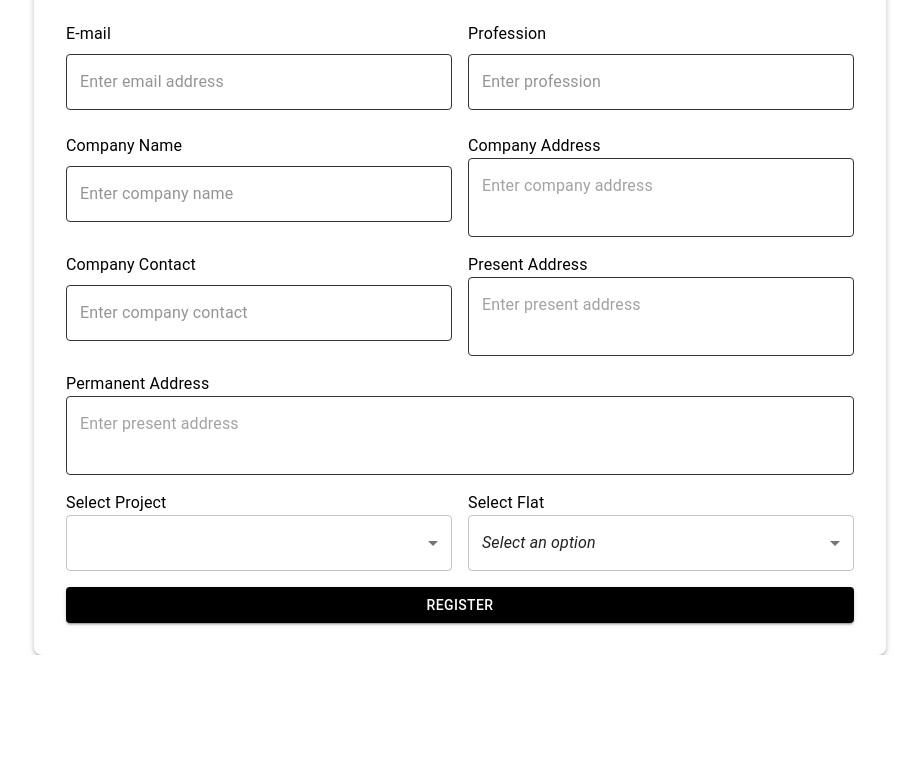
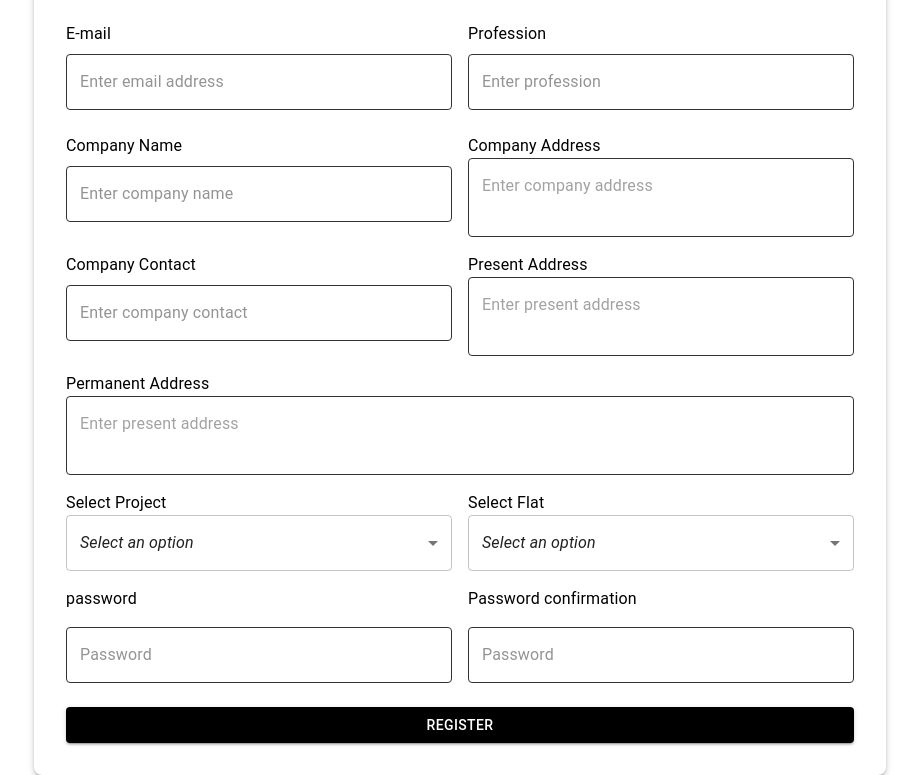
Before and after one commit to himdrakibulislam/rem-frontend, a React (Create React App) app: page /sign-up in a window 1280 px wide. Shown: the part 953-1728 px from the top of the page, without its empty margins (180-1099 px from the left). Before the commit the page ends 1608 px from the top, so only its background shows below. Built offline with nearby package versions, Linux system fonts and the light colour scheme.

Commit message:
user-roles-permission-mange

```diff
--- a/src/components/CustomTab.js
+++ b/src/components/CustomTab.js
@@ -42,12 +42,12 @@ const CustomTabs = styled(Tabs)(({ theme }) => ({
   },
 }));
 
-const CustomTab = styled(Tab)(({ theme, dynamicWidth }) => ({
+const CustomTab = styled(Tab)(({ theme, dynamicwidth }) => ({
   margin: "4px",
   textTransform: "none",
   fontWeight: "bold",
   borderRadius: "3px",
-  width: dynamicWidth,
+  width: dynamicwidth,
   "&:hover": {
     backgroundColor: "#ffffff",
     boxShadow: "0 4px 20px rgba(255, 255, 255, 0.5)",
@@ -71,7 +71,7 @@ const CustomTabComponent = ({ tabs,width= "47.5%" }) => {
       <Box sx={{ backgroundColor: "#b0b0b2a5", borderRadius: "6px" }}>
         <CustomTabs  value={value} onChange={handleChange}>
           {tabs.map((tab, index) => (
-            <CustomTab label={tab.label} dynamicWidth={width} {...a11yProps(index)} key={index} />
+            <CustomTab label={tab.label} dynamicwidth={width} {...a11yProps(index)} key={index} />
           ))}
         </CustomTabs>
       </Box>
--- a/src/components/Sidebar/Sidebar.js
+++ b/src/components/Sidebar/Sidebar.js
@@ -14,6 +14,7 @@ import logo from "../../assets/logo.png";
 import { Link, Outlet, useLocation } from "react-router-dom";
 import DashboardAppBar from "../AppBar";
 import { DASHBOARD_NAVIGATION } from "../../data/dashboardnav";
+import { useAuth } from "../../context/AuthContext";
 const drawerWidth = 240;
 
 function AdminSideBar(props) {
@@ -21,7 +22,7 @@ function AdminSideBar(props) {
   const location = useLocation();
   const [mobileOpen, setMobileOpen] = React.useState(false);
   const [isClosing, setIsClosing] = React.useState(false);
-
+  const { hasRole, hasPermission } = useAuth();
   const handleDrawerClose = () => {
     setIsClosing(true);
     setMobileOpen(false);
@@ -61,6 +62,15 @@ function AdminSideBar(props) {
       <Divider />
       <List>
         {DASHBOARD_NAVIGATION.map((nav, index) => {
+          const hasAccess =
+            (!nav.requiredRoles ||
+              nav.requiredRoles.some((role) => hasRole(role))) &&
+            (!nav.requiredPermissions ||
+              nav.requiredPermissions.some((permission) =>
+                hasPermission(permission)
+              ));
+          // Render the item only if the user has access
+          if (!hasAccess) return null;
           const isSelected = location.pathname === `/${nav.path}`;
           return (
             <ListItem key={index} disablePadding>
--- /dev/null
+++ b/src/components/UserTable.js
@@ -0,0 +1,85 @@
+import React, { useState, useEffect } from "react";
+import {
+  Table,
+  TableBody,
+  TableCell,
+  TableContainer,
+  TableHead,
+  TableRow,
+  Paper,
+  TablePagination,
+} from "@mui/material";
+import axios from "../lib/axios/axios";
+
+const UserTable = () => {
+  const [users, setUsers] = useState([]);
+  const [page, setPage] = useState(0);
+  const [rowsPerPage, setRowsPerPage] = useState(10);
+  const [totalUsers, setTotalUsers] = useState(0);
+
+  // Fetch users based on the current page and rows per page
+  useEffect(() => {
+    const fetchData = async () => {
+      const response = await axios.get(
+        `/api/get-users?page=${page + 1}&per_page=${rowsPerPage}`
+      );
+      setUsers(response.data.data);
+      setTotalUsers(response.data.total);
+    };
+    fetchData();
+  }, [page, rowsPerPage]);
+
+  const handleChangePage = (event, newPage) => {
+    setPage(newPage);
+  };
+
+  const handleChangeRowsPerPage = (event) => {
+    setRowsPerPage(parseInt(event.target.value, 10));
+    setPage(0);
+  };
+
+  return (
+    <div className="container mx-auto p-4">
+      <TableContainer component={Paper}>
+        <Table>
+          <TableHead className="bg-gray-200">
+            <TableRow>
+              <TableCell className="font-semibold">ID</TableCell>
+              <TableCell className="font-semibold">Name</TableCell>
+              <TableCell className="font-semibold">Email</TableCell>
+              <TableCell className="font-semibold">Roles</TableCell>
+              <TableCell className="font-semibold">Created At</TableCell>
+              <TableCell className="font-semibold">Email Verified</TableCell>
+            </TableRow>
+          </TableHead>
+          <TableBody>
+            {users.map((user) => (
+              <TableRow key={user.id}>
+                <TableCell>{user.id}</TableCell>
+                <TableCell>{user.name}</TableCell>
+                <TableCell>{user.email}</TableCell>
+                <TableCell>{user.roles.join(", ")}</TableCell>
+                <TableCell>{new Date(user.created_at).toLocaleDateString()}</TableCell>
+                <TableCell>
+                  {user.email_verified_at
+                    ? new Date(user.email_verified_at).toLocaleDateString()
+                    : "Not Verified"}
+                </TableCell>
+              </TableRow>
+            ))}
+          </TableBody>
+        </Table>
+      </TableContainer>
+      <TablePagination
+        component="div"
+        count={totalUsers}
+        page={page}
+        onPageChange={handleChangePage}
+        rowsPerPage={rowsPerPage}
+        onRowsPerPageChange={handleChangeRowsPerPage}
+      />
+    </div>
+  );
+};
+
+export default UserTable;
--- a/src/components/auth/SignUp.js
+++ b/src/components/auth/SignUp.js
@@ -15,10 +15,37 @@ import {
   RadioGroup,
 } from "@mui/material";
 import { Controller, useForm } from "react-hook-form";
+import { useNavigate } from "react-router-dom";
+import { useMutation } from "@tanstack/react-query";
+import { registerUserRequest } from "../../hooks/react-query/auth";
+import { toast } from "react-toastify";
+
 export default function SignUp() {
   const { control, handleSubmit } = useForm();
+  const navigate = useNavigate();
+  const mutation = useMutation({
+    mutationFn: registerUserRequest,
+    retry: 1,
+    onSuccess: (data) => {
+      localStorage.setItem("token", data.access_token);
+      navigate("/dashboard");
+    },
+    onError: (error) => {
+      if (error.response && error.response.status === 422) {
+        const validationErrors = error.response.data;
+        // Display each validation error
+        Object.values(validationErrors).forEach((errorMessages) => {
+          errorMessages.forEach((message) => {
+            toast.error(message);
+          });
+        });
+      } else {
+        toast.error("An error occurred. Please try again.");
+      }
+    },
+  });
   const onSubmit = (data) => {
-    console.log("data", data);
+    mutation.mutate(data);
   };
   return (
     <Container
@@ -88,7 +115,7 @@ export default function SignUp() {
             {/* full name */}
             <Grid item xs={12} md={6}>
               <Controller
-                name="full_name"
+                name="name"
                 control={control}
                 defaultValue=""
                 rules={{
@@ -654,6 +681,9 @@ export default function SignUp() {
                     </Typography>
                     <FormControl fullWidth variant="outlined" error={!!error}>
                       <Select {...field} displayEmpty>
+                      <MenuItem value="">
+                          <em>Select an option</em>
+                        </MenuItem>
                         <MenuItem value="option1">Option 1</MenuItem>
                         <MenuItem value="option2">Option 2</MenuItem>
                         <MenuItem value="option3">Option 3</MenuItem>
@@ -702,6 +732,70 @@ export default function SignUp() {
                 )}
               />
             </Grid>
+            <Grid item xs={12} md={6}>
+              {/* Password Field */}
+              <Controller
+                name="password"
+                control={control}
+                defaultValue=""
+                rules={{
+                  required: "Password is required",
+                  minLength: {
+                    value: 6,
+                    message: "Password must be at least 6 characters",
+                  },
+                }}
+                render={({ field, fieldState: { error } }) => (
+                  <>
+                    <Typography variant="body1" sx={{ my: 0, py: 0 }}>
+                      password
+                    </Typography>
+                    <TextField
+                      {...field}
+                      type="password"
+                      variant="outlined"
+                      fullWidth
+                      placeholder="Password"
+                      margin="normal"
+                      error={!!error}
+                      helperText={error ? error.message : ""}
+                    />
+                  </>
+                )}
+              />
+            </Grid>
+            <Grid item xs={12} md={6}>
+              {/* Password confirmation Field */}
+              <Controller
+                name="password_confirmation"
+                control={control}
+                defaultValue=""
+                rules={{
+                  required: "Password is required",
+                  minLength: {
+                    value: 6,
+                    message: "Password must be at least 6 characters",
+                  },
+                }}
+                render={({ field, fieldState: { error } }) => (
+                  <>
+                    <Typography variant="body1" sx={{ my: 0, py: 0 }}>
+                      Password confirmation
+                    </Typography>
+                    <TextField
+                      {...field}
+                      type="password"
+                      variant="outlined"
+                      fullWidth
+                      placeholder="Password"
+                      margin="normal"
+                      error={!!error}
+                      helperText={error ? error.message : ""}
+                    />
+                  </>
+                )}
+              />
+            </Grid>
           </Grid>
 
           {/* Sign In Button */}
--- a/src/context/AuthContext.js
+++ b/src/context/AuthContext.js
@@ -13,13 +13,23 @@ export function AuthProvider({ children }) {
       setUser(data);
     }
   }, [data]);
-  console.log('Current user:', user?.name);
+
+  // Check if the user has a specific permission
+  const hasPermission = (permission) => {
+    return user?.permissions.includes(permission);
+  };
+
+  // Check if the user has a specific role
+  const hasRole = (role) => {
+    return user?.roles.includes(role);
+  };
+  console.log("Current user:", user?.name);
   if (isLoading) {
     return <ProgressBar />;
   }
 
   return (
-    <AuthContext.Provider value={{ user: data, setUser }}>
+    <AuthContext.Provider value={{ user: data, setUser,hasPermission, hasRole }}>
       {children}
     </AuthContext.Provider>
   );
--- a/src/data/dashboardnav.js
+++ b/src/data/dashboardnav.js
@@ -1,15 +1,24 @@
 import DashboardIcon from "@mui/icons-material/Dashboard";
-import ShoppingCartIcon from "@mui/icons-material/ShoppingCart";
+import ApartmentIcon from '@mui/icons-material/Apartment';
+import GroupIcon from '@mui/icons-material/Group';
 
 export const DASHBOARD_NAVIGATION = [
   {
     path: "dashboard",
     title: "Dashboard",
     icon: <DashboardIcon />,
+    // requiredRoles: ["CEO", "Manager"]
   },
   {
-    path: "orders",
-    title: "Orders",
-    icon: <ShoppingCartIcon />,
+    path: "properties",
+    title: "Properties",
+    icon: <ApartmentIcon />,
+    requiredPermissions: ["view_properties"]
+  },
+  {
+    path: "users-permission",
+    title: "Users & Permissions",
+    icon: <GroupIcon />,
+    // requiredPermissions: ["user"]
   },
 ];
--- a/src/hooks/react-query/auth.js
+++ b/src/hooks/react-query/auth.js
@@ -8,6 +8,10 @@ const fetchMe = async () => {
 };
 export const loginWithEmailRequest = async (credentials) => {
     const response = await axios.post('/api/auth/login', credentials);
+    return response.data; // Return the response data
+};
+export const registerUserRequest = async (credentials) => {
+    const response = await axios.post('/api/auth/register', credentials);
     return response.data; // Return the response data
 };
 export const logoutRequest = async () => {
--- /dev/null
+++ b/src/pages/users-permission.js
@@ -0,0 +1,18 @@
+import CustomTabComponent from "../components/CustomTab";
+import UserTable from "../components/UserTable";
+import { useAuth } from "../context/AuthContext";
+
+export default function UsersPermission() {
+  const { hasPermission } = useAuth();
+  return (
+    <CustomTabComponent
+      tabs={[
+        hasPermission("users_list") && {
+          label: "Users",
+          content: <UserTable />,
+        } ,
+        { label: "Roles & Permissions", content: "Roles And Permissions" },
+      ].filter(Boolean)}
+    />
+  );
+}
--- a/src/routes.js
+++ b/src/routes.js
@@ -8,6 +8,7 @@ import AdminLayout from "./layouts/dashboard/AdminLayout";
 import Dashboard from "./pages/Dashboard";
 import Register from "./pages/Register";
 import ForgotPassword from "./pages/forgot-password";
+import UsersPermission from "./pages/users-permission";
 
 const AppRoutes = () => (
   <Routes>
@@ -18,7 +19,8 @@ const AppRoutes = () => (
     </Route>
     <Route element={<AdminLayout />}>
       <Route path="/dashboard" element={<Dashboard />} />
-      <Route path="/orders" element={<p>Orders</p>} />
+      <Route path="/properties" element={<p>Properties</p>} />
+      <Route path="/users-permission" element={<UsersPermission/>} />
     </Route>
     <Route path="*" element={<NotFound />} />
   </Routes>
```
